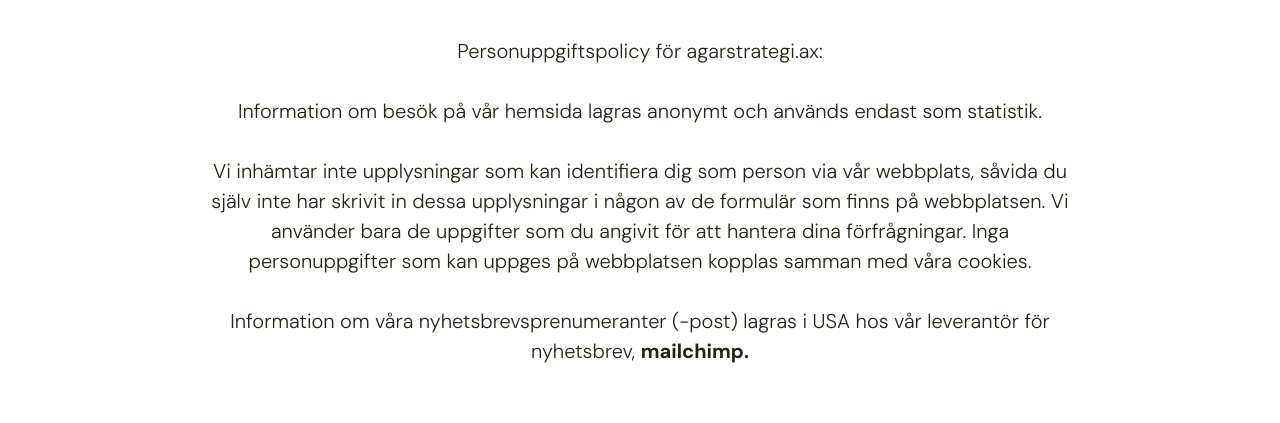
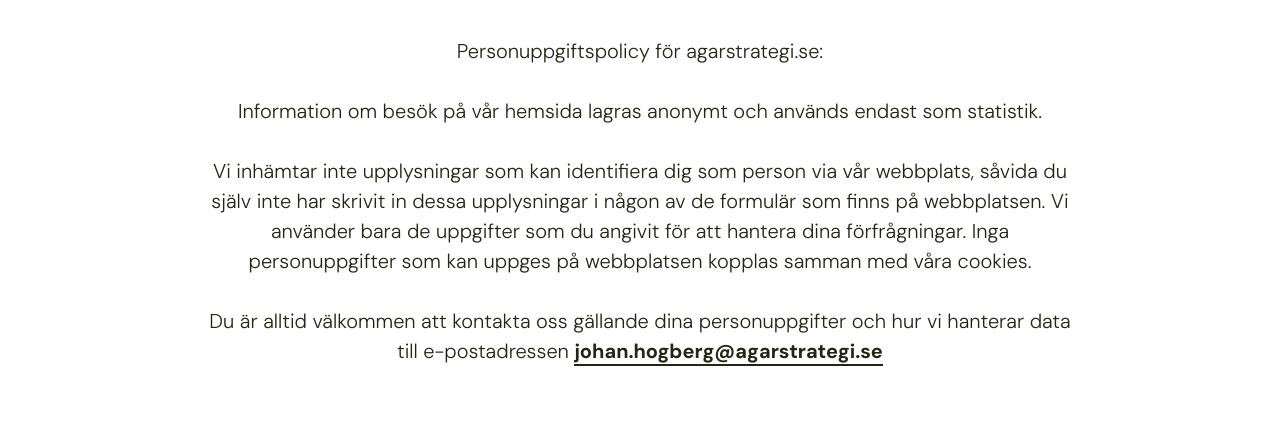
Before and after one commit to byggstrategi/agarstrategi-se, a plain HTML site: page personuppgiftspolicy/index.html in a window 1280 px wide. Shown: the part 346-769 px from the top of the page. Drawn offline with Linux system fonts and the light colour scheme; a small style sheet from the web is missing; a web font is replaced by a local one.

Commit message:
Update personuppgiftspolicy: remove Mailchimp/nyhetsbrev claims
Newsletter signup is gone; privacy text no longer says subscriber
data is stored at Mailchimp. Also correct agarstrategi.ax to .se.

```diff
--- a/personuppgiftspolicy/index.html
+++ b/personuppgiftspolicy/index.html
@@ -5,12 +5,12 @@
     <meta charset="utf-8" />
 <noscript><style>form.antibot * :not(.antibot-message) { display: none !important; }</style>
 </noscript>
-<meta name="description" content="Personuppgiftspolicy för agarstrategi.ax: Information om besök på vår hemsida lagras anonymt och används endast som statistik. Vi inhämtar inte upplysningar som kan identifiera dig som person via vår webbplats, såvida du själv inte har skrivit in dessa upplysningar i någon av de formulär som finns på webbplatsen. Vi använder bara de uppgifter som du angivit för att hantera dina förfrågningar. Inga personuppgifter som kan uppges på webbplatsen kopplas samman med våra cookies. Information om våra nyhetsbrevsprenumeranter (-post) lagras i USA hos vår leverantör för nyhetsbrev, mailchimp.  Du är alltid välkommen att kontakta oss gällande dina personuppgifter och hur vi hanterar data till e-postadressen johan.hogberg@agarstrategi.se" />
+<meta name="description" content="Personuppgiftspolicy för agarstrategi.se: Information om besök på vår hemsida lagras anonymt och används endast som statistik. Vi inhämtar inte upplysningar som kan identifiera dig som person via vår webbplats, såvida du själv inte har skrivit in dessa upplysningar i något av de formulär som finns på webbplatsen. Vi använder bara de uppgifter som du angivit för att hantera dina förfrågningar. Inga personuppgifter som kan uppges på webbplatsen kopplas samman med våra cookies. Du är alltid välkommen att kontakta oss gällande dina personuppgifter och hur vi hanterar data till e-postadressen johan.hogberg@agarstrategi.se" />
 <link rel="canonical" href="./" />
 <meta property="og:site_name" content="Ägarstrategi" />
 <meta property="og:url" content="https://www.agarstrategi.se/personuppgiftspolicy" />
 <meta property="og:title" content="Personuppgiftspolicy" />
-<meta property="og:description" content="Personuppgiftspolicy för agarstrategi.ax: Information om besök på vår hemsida lagras anonymt och används endast som statistik. Vi inhämtar inte upplysningar som kan identifiera dig som person via vår webbplats, såvida du själv inte har skrivit in dessa upplysningar i någon av de formulär som finns på webbplatsen. Vi använder bara de uppgifter som du angivit för att hantera dina förfrågningar. Inga personuppgifter som kan uppges på webbplatsen kopplas samman med våra cookies. Information om våra nyhetsbrevsprenumeranter (-post) lagras i USA hos vår leverantör för nyhetsbrev, mailchimp.  Du är alltid välkommen att kontakta oss gällande dina personuppgifter och hur vi hanterar data till e-postadressen johan.hogberg@agarstrategi.se" />
+<meta property="og:description" content="Personuppgiftspolicy för agarstrategi.se: Information om besök på vår hemsida lagras anonymt och används endast som statistik. Vi inhämtar inte upplysningar som kan identifiera dig som person via vår webbplats, såvida du själv inte har skrivit in dessa upplysningar i något av de formulär som finns på webbplatsen. Vi använder bara de uppgifter som du angivit för att hantera dina förfrågningar. Inga personuppgifter som kan uppges på webbplatsen kopplas samman med våra cookies. Du är alltid välkommen att kontakta oss gällande dina personuppgifter och hur vi hanterar data till e-postadressen johan.hogberg@agarstrategi.se" />
 
 <meta name="MobileOptimized" content="width" />
 <meta name="HandheldFriendly" content="true" />
@@ -197,10 +197,9 @@
 </h1>
 </div>
 
-            <div class="clearfix text-formatted field field--name-field-page-body field--type-text-with-summary field--label-hidden field__item"><html><body><p>Personuppgiftspolicy för agarstrategi.ax:</p>
+            <div class="clearfix text-formatted field field--name-field-page-body field--type-text-with-summary field--label-hidden field__item"><html><body><p>Personuppgiftspolicy för agarstrategi.se:</p>
 <p>Information om besök på vår hemsida lagras anonymt och används endast som statistik.</p>
 <p>Vi inhämtar inte upplysningar som kan identifiera dig som person via vår webbplats, såvida du själv inte har skrivit in dessa upplysningar i någon av de formulär som finns på webbplatsen. Vi använder bara de uppgifter som du angivit för att hantera dina förfrågningar. Inga personuppgifter som kan uppges på webbplatsen kopplas samman med våra cookies.</p>
-<p>Information om våra nyhetsbrevsprenumeranter (-post) lagras i USA hos vår leverantör för nyhetsbrev, <strong>mailchimp.</strong><br>&nbsp;</p>
 <p>Du är alltid välkommen att kontakta oss gällande dina personuppgifter och hur vi hanterar data till e-postadressen <a href="mailto:johan.hogberg@agarstrategi.se">johan.hogberg@agarstrategi.se</a></p>
 </body></html></div>
 
```
